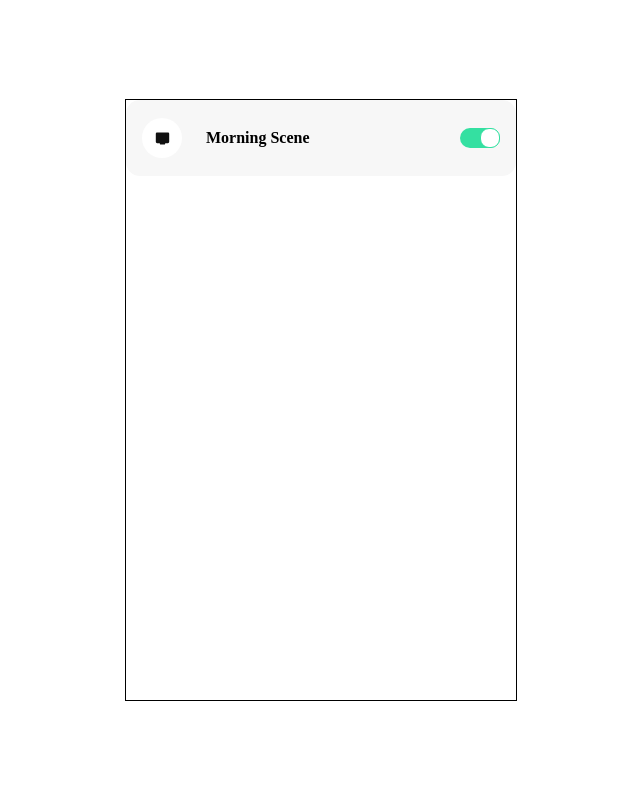
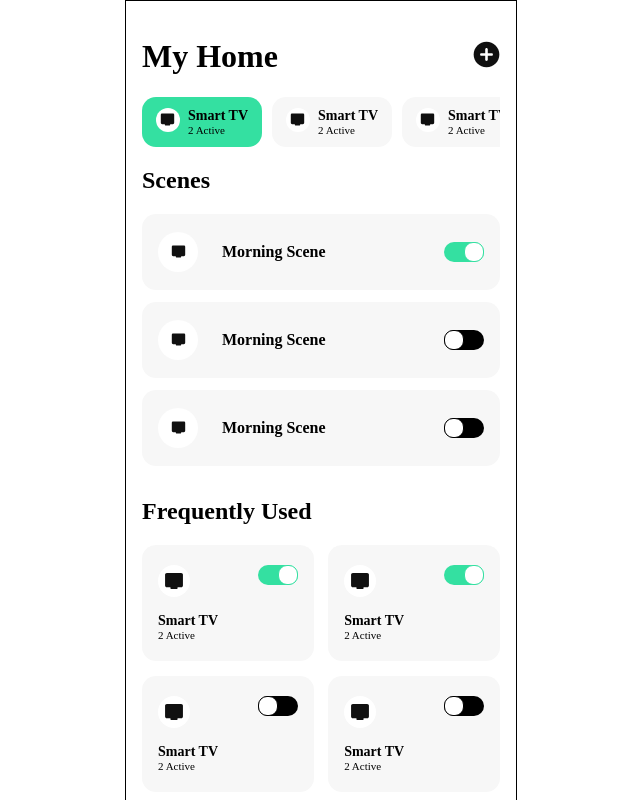
Before and after one commit to psycho-o0o/CoShell, a Next.js app: page /dashboard in a window 1280 px wide. Shown: the top 800 px of the page, without its empty margins (319-959 px from the left). Built offline with nearby package versions, Linux system fonts and the light colour scheme.

Commit message:
@Design DashBoard Index.tsx

```diff
--- a/pages/dashboard/index.tsx
+++ b/pages/dashboard/index.tsx
@@ -1,9 +1,51 @@
+import {
+    Wrapper,
+    Wrap,
+    TitleWrap,
+    PlusButtonWrap,
+    DeviceButtonWrap,
+    SceneButtonWrap,
+    FrequentlyUsedButtonWrap,
+} from "./style"
+import Image from "next/image"
+import DeviceButton from "@/src/component/Button/DeviceButton"
 import SceneButton from "@/src/component/Button/SceneButton"
 
 export default function DashBoard(): JSX.Element {
     return (
-        <div style={{ display: "flex", flexDirection: "column" }}>
-            <SceneButton isClicked />
-        </div>
+        <Wrapper>
+            <Wrap>
+                <TitleWrap>
+                    <h1>My Home</h1>
+                    <PlusButtonWrap>
+                        <Image
+                            src="/images/icons/plus.svg"
+                            alt="add enviroment"
+                            width={27}
+                            height={27}
+                        />
+                    </PlusButtonWrap>
+                </TitleWrap>
+                <DeviceButtonWrap>
+                    <DeviceButton size="small" isClicked />
+                    <DeviceButton size="small" />
+                    <DeviceButton size="small" />
+                </DeviceButtonWrap>
+                <SceneButtonWrap>
+                    <h2>Scenes</h2>
+                    <SceneButton isClicked />
+                    <SceneButton />
+                    <SceneButton />
+                </SceneButtonWrap>
+                <FrequentlyUsedButtonWrap>
+                    <h2>Frequently Used</h2>
+                    <DeviceButton size="big" isClicked />
+                    <DeviceButton size="big" isClicked />
+                    <DeviceButton size="big" />
+                    <DeviceButton size="big" />
+                    <DeviceButton size="big" />
+                </FrequentlyUsedButtonWrap>
+            </Wrap>
+        </Wrapper>
     )
 }
--- /dev/null
+++ b/pages/dashboard/style.ts
@@ -0,0 +1,46 @@
+import styled from "styled-components"
+
+export const Wrapper = styled.div``
+export const Wrap = styled.div`
+    padding: 16px;
+`
+export const TitleWrap = styled.div`
+    display: flex;
+    align-items: center;
+    justify-content: space-between;
+`
+export const PlusButtonWrap = styled.div``
+export const DeviceButtonWrap = styled.div`
+    display: flex;
+    flex-direction: row;
+    overflow: scroll;
+    -ms-overflow-style: none; /* 인터넷 익스플로러 */
+    scrollbar-width: none; /* 파이어폭스 */
+    &::-webkit-scrollbar {
+        display: none;
+    }
+    & > div {
+        margin: 0px 10px;
+    }
+    & > div:first-child,
+    & > div:last-child {
+        margin: 0;
+    }
+`
+export const SceneButtonWrap = styled.div`
+    & > div {
+        margin-bottom: 12px;
+    }
+`
+export const FrequentlyUsedButtonWrap = styled.div`
+    display: flex;
+    flex-wrap: wrap;
+    justify-content: space-between;
+    h2 {
+        width: 100%;
+    }
+    & > div {
+        width: 48%;
+        margin-bottom: 15px;
+    }
+`
--- a/src/component/Button/DeviceButton/interface.d.ts
+++ b/src/component/Button/DeviceButton/interface.d.ts
@@ -1,11 +1,11 @@
 export interface IDeviceButtonProps {
     size: "small" | "big"
-    isClicked: boolean
+    isClicked?: boolean
 }
 
 export interface IWrapperProps {
     size: "small" | "big"
-    isClicked: boolean
+    isClicked?: boolean
 }
 
 export interface IWrapProps {
--- a/src/component/Button/SceneButton/interface.d.ts
+++ b/src/component/Button/SceneButton/interface.d.ts
@@ -1,6 +1,6 @@
 export interface ISceneButtonProps {
-    isClicked: boolean
+    isClicked?: boolean
 }
 export interface IWrapperProps {
-    isClicked: boolean
+    isClicked?: boolean
 }
```
Also changed, not shown: public/images/icons/plus.svg (added).
